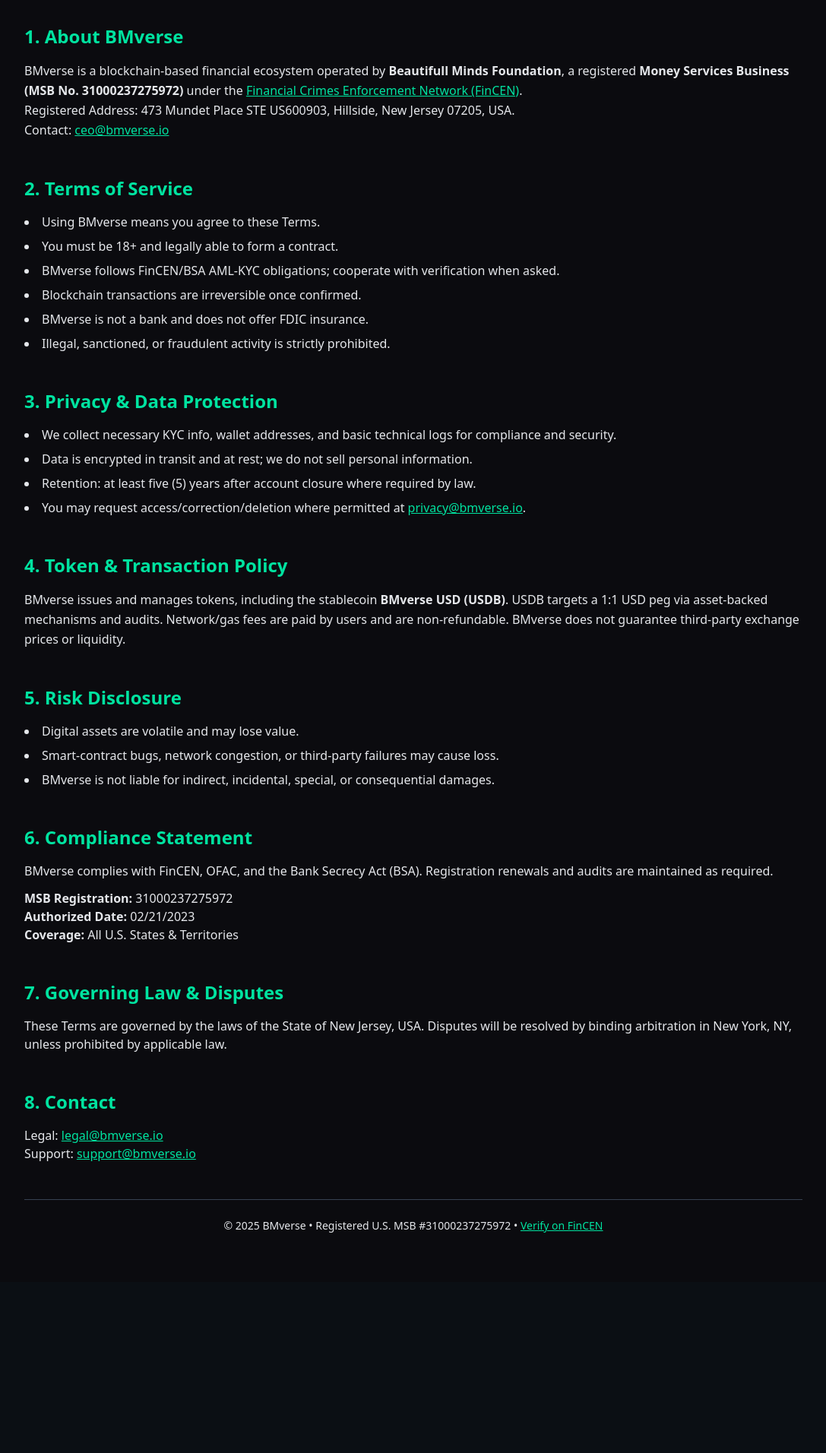
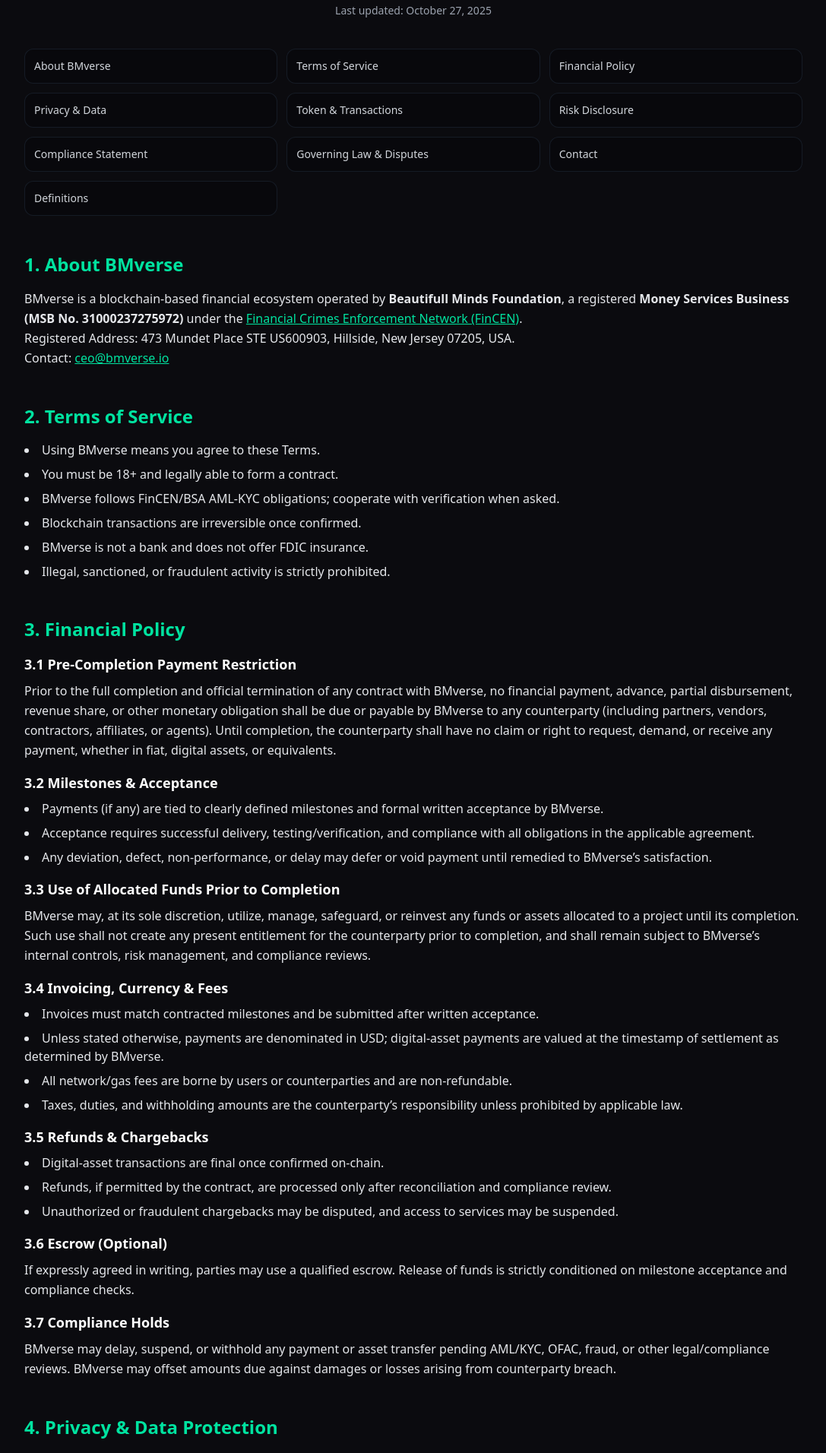
Before and after one commit to beautifullminds/ANTverse, a Next.js app in the folder frontend/: page /terms in a window 1280 px wide. Shown: the part 168-2080 px from the top of the page at 76% size, without its empty margins (96-1183 px from the left). Before the commit the page ends 1855 px from the top, so only its background shows below. Built offline with nearby package versions, Linux system fonts and the light colour scheme.

Commit message:
Update terms.js

```diff
--- a/frontend/pages/terms.js
+++ b/frontend/pages/terms.js
@@ -6,25 +6,50 @@
   return (
     <main className="bg-[#0B0B0F] text-gray-200 min-h-screen py-16 px-6">
       <Head>
-        <title>BMverse | Terms of Service & Compliance</title>
+        <title>BMverse | Terms of Service, Financial & Compliance Policy</title>
         <meta
           name="description"
-          content="Official BMverse Terms of Service, Privacy Policy, Risk Disclosure, and FinCEN MSB compliance statement."
+          content="Official BMverse Terms of Service, Financial Policy, Privacy, Risk Disclosure, and FinCEN MSB compliance statement."
         />
       </Head>
 
       <section className="max-w-5xl mx-auto">
-        <h1 className="text-4xl md:text-5xl font-bold text-center mb-10 text-white">
+        <h1 className="text-4xl md:text-5xl font-bold text-center mb-3 text-white">
           BMverse Terms of Service & Compliance Policy
         </h1>
+        <p className="text-center text-sm text-gray-400 mb-10">Last updated: October 27, 2025</p>
+
+        {/* Quick Nav */}
+        <nav className="grid sm:grid-cols-2 lg:grid-cols-3 gap-3 mb-12">
+          {[
+            { href: "#about", label: "About BMverse" },
+            { href: "#tos", label: "Terms of Service" },
+            { href: "#financial", label: "Financial Policy" },
+            { href: "#privacy", label: "Privacy & Data" },
+            { href: "#tokens", label: "Token & Transactions" },
+            { href: "#risk", label: "Risk Disclosure" },
+            { href: "#compliance", label: "Compliance Statement" },
+            { href: "#law", label: "Governing Law & Disputes" },
+            { href: "#contact", label: "Contact" },
+            { href: "#definitions", label: "Definitions" },
+          ].map((i) => (
+            <a
+              key={i.href}
+              href={i.href}
+              className="rounded-xl border border-gray-800/60 bg-black/20 hover:bg-black/30 transition p-3 text-sm text-gray-300 hover:text-white"
+            >
+              {i.label}
+            </a>
+          ))}
+        </nav>
 
         {/* 1. About */}
-        <section className="mb-12">
+        <section id="about" className="mb-12">
           <h2 className="text-2xl font-semibold mb-4 text-[#00E3A0]">1. About BMverse</h2>
           <p className="leading-relaxed">
-            BMverse is a blockchain-based financial ecosystem operated by{" "}
-            <strong>Beautifull Minds Foundation</strong>, a registered{" "}
-            <strong>Money Services Business (MSB No. 31000237275972)</strong> under the{" "}
+            BMverse is a blockchain-based financial ecosystem operated by {" "}
+            <strong>Beautifull Minds Foundation</strong>, a registered {" "}
+            <strong>Money Services Business (MSB No. 31000237275972)</strong> under the {" "}
             <a
               href="https://www.fincen.gov/msb-state-selector"
               target="_blank"
@@ -32,11 +57,12 @@
               className="text-[#00E3A0] underline"
             >
               Financial Crimes Enforcement Network (FinCEN)
-            </a>.
+            </a>
+            .
             <br />
             Registered Address: 473 Mundet Place STE US600903, Hillside, New Jersey 07205, USA.
             <br />
-            Contact:{" "}
+            Contact: {" "}
             <a href="mailto:ceo@bmverse.io" className="text-[#00E3A0] underline">
               ceo@bmverse.io
             </a>
@@ -44,7 +70,7 @@
         </section>
 
         {/* 2. Terms of Service */}
-        <section className="mb-12">
+        <section id="tos" className="mb-12">
           <h2 className="text-2xl font-semibold mb-4 text-[#00E3A0]">2. Terms of Service</h2>
           <ul className="list-disc list-inside space-y-2">
             <li>Using BMverse means you agree to these Terms.</li>
@@ -56,85 +82,174 @@
           </ul>
         </section>
 
-        {/* 3. Privacy & Data Protection */}
-        <section className="mb-12">
-          <h2 className="text-2xl font-semibold mb-4 text-[#00E3A0]">3. Privacy & Data Protection</h2>
+        {/* 3. Financial Policy */}
+        <section id="financial" className="mb-12">
+          <h2 className="text-2xl font-semibold mb-4 text-[#00E3A0]">3. Financial Policy</h2>
+
+          <h3 className="text-lg font-semibold mb-2 text-white">3.1 Pre‑Completion Payment Restriction</h3>
+          <p className="leading-relaxed mb-4">
+            Prior to the full completion and official termination of any contract with BMverse, no
+            financial payment, advance, partial disbursement, revenue share, or other monetary
+            obligation shall be due or payable by BMverse to any counterparty (including partners,
+            vendors, contractors, affiliates, or agents). Until completion, the counterparty shall have
+            no claim or right to request, demand, or receive any payment, whether in fiat, digital
+            assets, or equivalents.
+          </p>
+
+          <h3 className="text-lg font-semibold mb-2 text-white">3.2 Milestones & Acceptance</h3>
+          <ul className="list-disc list-inside space-y-2 mb-4">
+            <li>Payments (if any) are tied to clearly defined milestones and formal written acceptance by BMverse.</li>
+            <li>Acceptance requires successful delivery, testing/verification, and compliance with all obligations in the applicable agreement.</li>
+            <li>Any deviation, defect, non‑performance, or delay may defer or void payment until remedied to BMverse’s satisfaction.</li>
+          </ul>
+
+          <h3 className="text-lg font-semibold mb-2 text-white">3.3 Use of Allocated Funds Prior to Completion</h3>
+          <p className="leading-relaxed mb-4">
+            BMverse may, at its sole discretion, utilize, manage, safeguard, or reinvest any funds or
+            assets allocated to a project until its completion. Such use shall not create any present
+            entitlement for the counterparty prior to completion, and shall remain subject to BMverse’s
+            internal controls, risk management, and compliance reviews.
+          </p>
+
+          <h3 className="text-lg font-semibold mb-2 text-white">3.4 Invoicing, Currency & Fees</h3>
+          <ul className="list-disc list-inside space-y-2 mb-4">
+            <li>Invoices must match contracted milestones and be submitted after written acceptance.</li>
+            <li>Unless stated otherwise, payments are denominated in USD; digital‑asset payments are valued at the timestamp of settlement as determined by BMverse.</li>
+            <li>All network/gas fees are borne by users or counterparties and are non‑refundable.</li>
+            <li>Taxes, duties, and withholding amounts are the counterparty’s responsibility unless prohibited by applicable law.</li>
+          </ul>
+
+          <h3 className="text-lg font-semibold mb-2 text-white">3.5 Refunds & Chargebacks</h3>
+          <ul className="list-disc list-inside space-y-2 mb-4">
+            <li>Digital‑asset transactions are final once confirmed on‑chain.</li>
+            <li>Refunds, if permitted by the contract, are processed only after reconciliation and compliance review.</li>
+            <li>Unauthorized or fraudulent chargebacks may be disputed, and access to services may be suspended.</li>
+          </ul>
+
+          <h3 className="text-lg font-semibold mb-2 text-white">3.6 Escrow (Optional)</h3>
+          <p className="leading-relaxed mb-4">
+            If expressly agreed in writing, parties may use a qualified escrow. Release of funds is strictly
+            conditioned on milestone acceptance and compliance checks.
+          </p>
+
+          <h3 className="text-lg font-semibold mb-2 text-white">3.7 Compliance Holds</h3>
+          <p className="leading-relaxed">
+            BMverse may delay, suspend, or withhold any payment or asset transfer pending AML/KYC, OFAC,
+            fraud, or other legal/compliance reviews. BMverse may offset amounts due against damages or
+            losses arising from counterparty breach.
+          </p>
+        </section>
+
+        {/* 4. Privacy & Data Protection */}
+        <section id="privacy" className="mb-12">
+          <h2 className="text-2xl font-semibold mb-4 text-[#00E3A0]">4. Privacy & Data Protection</h2>
           <ul className="list-disc list-inside space-y-2">
             <li>We collect necessary KYC info, wallet addresses, and basic technical logs for compliance and security.</li>
             <li>Data is encrypted in transit and at rest; we do not sell personal information.</li>
             <li>Retention: at least five (5) years after account closure where required by law.</li>
             <li>
-              You may request access/correction/deletion where permitted at{" "}
+              You may request access/correction/deletion where permitted at {" "}
               <a href="mailto:privacy@bmverse.io" className="text-[#00E3A0] underline">
                 privacy@bmverse.io
-              </a>.
+              </a>
+              .
             </li>
           </ul>
         </section>
 
-        {/* 4. Token & Transaction Policy */}
-        <section className="mb-12">
-          <h2 className="text-2xl font-semibold mb-4 text-[#00E3A0]">4. Token & Transaction Policy</h2>
+        {/* 5. Token & Transaction Policy */}
+        <section id="tokens" className="mb-12">
+          <h2 className="text-2xl font-semibold mb-4 text-[#00E3A0]">5. Token & Transaction Policy</h2>
           <p className="leading-relaxed">
             BMverse issues and manages tokens, including the stablecoin <strong>BMverse USD (USDB)</strong>.
-            USDB targets a 1:1 USD peg via asset-backed mechanisms and audits. Network/gas fees are paid by users and are
-            non-refundable. BMverse does not guarantee third-party exchange prices or liquidity.
+            USDB targets a 1:1 USD peg via asset‑backed mechanisms and audits. Network/gas fees are paid by users and are
+            non‑refundable. BMverse does not guarantee third‑party exchange prices or liquidity.
           </p>
+          <ul className="list-disc list-inside space-y-2 mt-3">
+            <li>BMverse may pause token operations to address security, compliance, or technical risks.</li>
+            <li>Listings on third‑party venues do not imply endorsement or price guarantees.</li>
+            <li>Users are responsible for safeguarding private keys and wallets.</li>
+          </ul>
         </section>
 
-        {/* 5. Risk Disclosure */}
-        <section className="mb-12">
-          <h2 className="text-2xl font-semibold mb-4 text-[#00E3A0]">5. Risk Disclosure</h2>
+        {/* 6. Risk Disclosure */}
+        <section id="risk" className="mb-12">
+          <h2 className="text-2xl font-semibold mb-4 text-[#00E3A0]">6. Risk Disclosure</h2>
           <ul className="list-disc list-inside space-y-2">
             <li>Digital assets are volatile and may lose value.</li>
-            <li>Smart-contract bugs, network congestion, or third-party failures may cause loss.</li>
+            <li>Smart‑contract bugs, network congestion, or third‑party failures may cause loss.</li>
             <li>BMverse is not liable for indirect, incidental, special, or consequential damages.</li>
           </ul>
         </section>
 
-        {/* 6. Compliance Statement */}
-        <section className="mb-12">
-          <h2 className="text-2xl font-semibold mb-4 text-[#00E3A0]">6. Compliance Statement</h2>
+        {/* 7. Compliance Statement */}
+        <section id="compliance" className="mb-12">
+          <h2 className="text-2xl font-semibold mb-4 text-[#00E3A0]">7. Compliance Statement</h2>
           <p>
             BMverse complies with FinCEN, OFAC, and the Bank Secrecy Act (BSA). Registration renewals and audits are
             maintained as required.
           </p>
           <p className="mt-3">
-            <strong>MSB Registration:</strong> 31000237275972<br />
-            <strong>Authorized Date:</strong> 02/21/2023<br />
+            <strong>MSB Registration:</strong> 31000237275972
+            <br />
+            <strong>Authorized Date:</strong> 02/21/2023
+            <br />
             <strong>Coverage:</strong> All U.S. States & Territories
           </p>
         </section>
 
-        {/* 7. Governing Law & Disputes */}
-        <section className="mb-12">
-          <h2 className="text-2xl font-semibold mb-4 text-[#00E3A0]">7. Governing Law & Disputes</h2>
-          <p>
+        {/* 8. Governing Law & Disputes */}
+        <section id="law" className="mb-12">
+          <h2 className="text-2xl font-semibold mb-4 text-[#00E3A0]">8. Governing Law & Disputes</h2>
+          <p className="leading-relaxed">
             These Terms are governed by the laws of the State of New Jersey, USA. Disputes will be resolved by binding
-            arbitration in New York, NY, unless prohibited by applicable law.
+            arbitration in New York, NY, unless prohibited by applicable law. Parties waive class actions and agree to
+            individual arbitration, except where a court of competent jurisdiction requires otherwise.
           </p>
         </section>
 
-        {/* 8. Contact */}
-        <section className="mb-12">
-          <h2 className="text-2xl font-semibold mb-4 text-[#00E3A0]">8. Contact</h2>
+        {/* 9. Contact */}
+        <section id="contact" className="mb-12">
+          <h2 className="text-2xl font-semibold mb-4 text-[#00E3A0]">9. Contact</h2>
           <p>
-            Legal:{" "}
+            Legal: {" "}
             <a href="mailto:legal@bmverse.io" className="text-[#00E3A0] underline">
               legal@bmverse.io
             </a>
             <br />
-            Support:{" "}
+            Support: {" "}
             <a href="mailto:support@bmverse.io" className="text-[#00E3A0] underline">
               support@bmverse.io
             </a>
           </p>
         </section>
 
+        {/* 10. Definitions */}
+        <section id="definitions" className="mb-12">
+          <h2 className="text-2xl font-semibold mb-4 text-[#00E3A0]">10. Definitions</h2>
+          <ul className="list-disc list-inside space-y-2 text-sm text-gray-300">
+            <li>
+              <strong>Completion:</strong> The state when all deliverables, obligations, and tests described in the
+              applicable contract are fulfilled and accepted in writing by BMverse.
+            </li>
+            <li>
+              <strong>Digital Assets:</strong> Cryptographic tokens, coins, stablecoins, or similar blockchain‑based units
+              of value.
+            </li>
+            <li>
+              <strong>Escrow:</strong> A qualified third party holding funds/assets until conditions for release are met.
+            </li>
+          </ul>
+          <p className="text-xs text-gray-500 mt-3">
+            This page is provided for general information and does not constitute legal advice. For specific guidance,
+            consult independent counsel.
+          </p>
+        </section>
+
         {/* Footer */}
         <footer className="text-center text-sm border-t border-gray-700 pt-6 mt-10">
           <p>
-            © 2025 BMverse • Registered U.S. MSB #31000237275972 •{" "}
+            © 2025 BMverse • Registered U.S. MSB #31000237275972 • {" "}
             <a
               href="https://www.fincen.gov/msb-state-selector"
               target="_blank"
```
